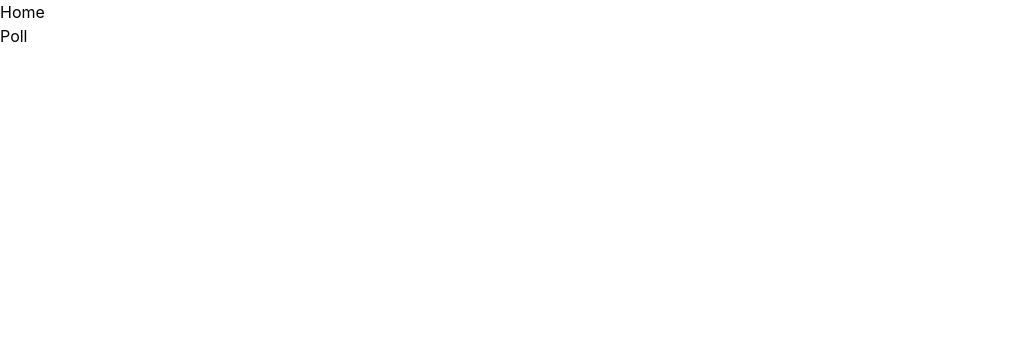
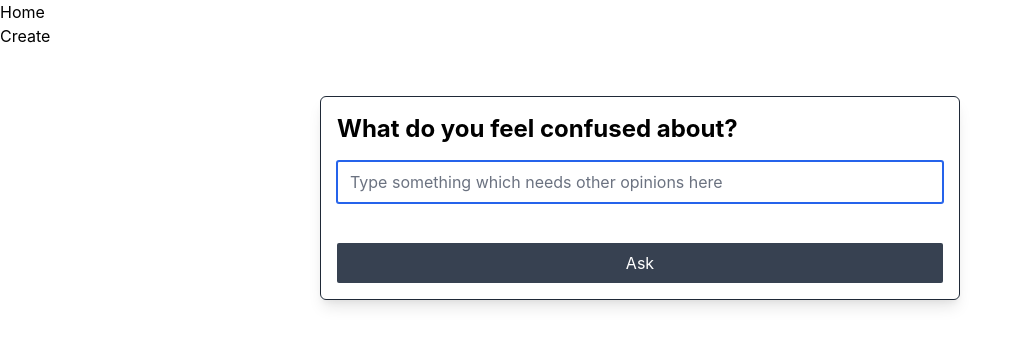
Before and after one commit to jattboys/opinion, a React (Create React App) app in the folder web/: page /create in a window 1280 px wide. Shown: the top 346 px of the page, without its empty margins (0-1022 px from the left). Built offline with nearby package versions, Linux system fonts and the light colour scheme.

Commit message:
feat(web): create new opinion

```diff
--- a/web/package.json
+++ b/web/package.json
@@ -4,6 +4,7 @@
   "private": true,
   "dependencies": {
     "@craco/craco": "^6.4.0",
+    "@tailwindcss/forms": "^0.3.4",
     "@testing-library/jest-dom": "^5.11.4",
     "@testing-library/react": "^11.1.0",
     "@testing-library/user-event": "^12.1.10",
--- a/web/src/app/App.js
+++ b/web/src/app/App.js
@@ -14,7 +14,7 @@ export default function App() {
               <Link to="/">Home</Link>
             </li>
             <li>
-              <Link to="/poll">Poll</Link>
+              <Link to="/create">Create</Link>
             </li>
           </ul>
         </nav>
@@ -25,7 +25,7 @@ export default function App() {
           <Route path="/" exact>
             <HomeContainer />
           </Route>
-          <Route path="/poll" exact>
+          <Route path="/create" exact>
             <PollContainer />
           </Route>
         </Switch>
--- a/web/src/app/poll/PollComponent.jsx
+++ b/web/src/app/poll/PollComponent.jsx
@@ -1,5 +1,38 @@
 import React from "react";
 
-export default function PollComponent() {
-  return <div>Polls Component</div>;
+export default function PollComponent({ handleSubmit }) {
+  return (
+    <div className="flex flex-row justify-center items-center w-screen mt-12">
+      <form
+        onSubmit={(e) => {
+          e.preventDefault();
+          if (e.target.elements.title.value.length > 0) {
+            handleSubmit(e.target.elements.title.value);
+          } else {
+            alert("Please enter what you want to ask!");
+          }
+        }}
+        className="border border-gray-800 rounded-md shadow-lg flex flex-col p-4"
+        style={{ maxWidth: "40rem", width: "100%" }}
+      >
+        <label className="text-left font-bold text-2xl pb-4" htmlFor="title">
+          What do you feel confused about?
+        </label>
+        <input
+          placeholder="Type something which needs other opinions here"
+          type="text"
+          name="title"
+          id="title"
+          className="rounded-sm"
+          autoFocus
+        />
+        <button
+          type="submit"
+          className="p-2 mt-10 bg-gray-700 rounded-sm text-white hover:bg-blue-600  hover:shadow-md"
+        >
+          Ask
+        </button>
+      </form>
+    </div>
+  );
 }
--- a/web/src/app/poll/PollContainer.js
+++ b/web/src/app/poll/PollContainer.js
@@ -1,7 +1,20 @@
+import { addDoc, collection } from "@firebase/firestore";
 import React from "react";
+import { useHistory } from "react-router";
+import { db } from "../../config/firebase";
 
 import PollComponent from "./PollComponent";
 
 export default function PollContainer() {
-  return <PollComponent />;
+  const history = useHistory();
+  const createNewPoll = async (title) => {
+    const newPollRef = await addDoc(collection(db, "polls"), {
+      title: title,
+      upVotes: 0,
+      downVotes: 0,
+    });
+    console.log("Document written with ID: ", newPollRef.id);
+    history.push(`/${newPollRef.id}`);
+  };
+  return <PollComponent handleSubmit={createNewPoll} />;
 }
--- a/web/src/config/firebase.js
+++ b/web/src/config/firebase.js
@@ -1,5 +1,6 @@
 // Import the functions you need from the SDKs you need
 import { initializeApp } from "firebase/app";
+import { getFirestore } from "firebase/firestore";
 import { getAnalytics } from "firebase/analytics";
 // TODO: Add SDKs for Firebase products that you want to use
 // https://firebase.google.com/docs/web/setup#available-libraries
@@ -17,8 +18,7 @@ const firebaseConfig = {
 };
 
 // Initialize Firebase
-const app = initializeApp(firebaseConfig);
-const analytics = getAnalytics(app);
-
-const firebase = { app, analytics };
+const firebase = initializeApp(firebaseConfig);
+export const analytics = getAnalytics(firebase);
+export const db = getFirestore();
 export default firebase;
--- a/web/tailwind.config.js
+++ b/web/tailwind.config.js
@@ -7,5 +7,5 @@ module.exports = {
   variants: {
     extend: {},
   },
-  plugins: [],
+  plugins: [require("@tailwindcss/forms")],
 };
```
